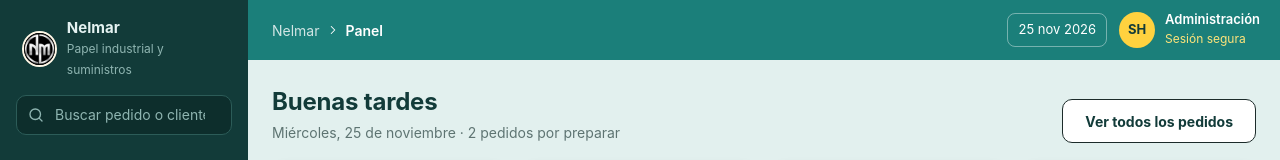
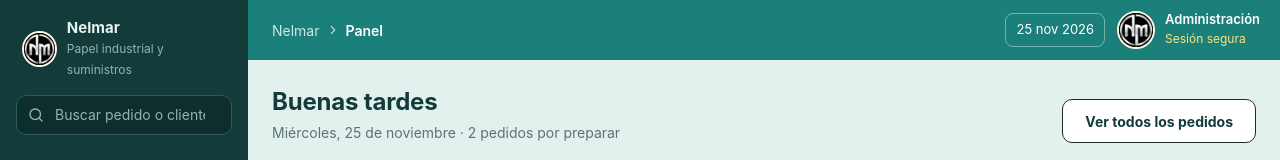
Before and after one commit to TRONKI78/suministros-hosteleria, a plain HTML site: page admin.html in a window 1280 px wide. Shown: the top 160 px of the page. Drawn offline with Linux system fonts and the light colour scheme.

Commit message:
Panel: logo redondo de la app arriba a la derecha en lugar de las iniciales SH
Co-Authored-By: Claude Opus 5.5 <noreply@anthropic.com>
Claude-Session: https://claude.ai/code/session_01EqNeizMajmsVULQ2myiePV

```diff
--- a/admin.css
+++ b/admin.css
@@ -287,3 +287,6 @@ body.dash::before{background:#1B7F7A}
   .chart .ax{font-size:13px}
   .vhead p{font-size:15px}
 }
+
+/* Arriba a la derecha: logo redondo de la app en lugar de iniciales */
+.me-logo{width:38px;height:38px;border-radius:50%;background:#000;border:2px solid #FFF8E7;flex:none;display:block}
--- a/admin.html
+++ b/admin.html
@@ -44,7 +44,7 @@
       <button class="tb-btn menu" id="menuBtn" aria-label="Abrir menú" aria-controls="side" aria-expanded="false"><svg class="i" viewBox="0 0 24 24" aria-hidden="true"><path d="M4 6h16M4 12h16M4 18h16"/></svg></button>
       <div class="crumbs"><span>Nelmar</span><svg class="i" viewBox="0 0 24 24" aria-hidden="true"><path d="m9 6 6 6-6 6"/></svg><b id="crumb">Panel</b></div>
       <span class="tb-date" id="tbDate"></span>
-      <div class="me"><span class="av">SH</span><div><b>Administración</b><span>Sesión segura</span></div></div>
+      <div class="me"><img class="me-logo" src="logo.png" alt="Nelmar"><div><b>Administración</b><span>Sesión segura</span></div></div>
     </header>
 
     <main class="content">
```
